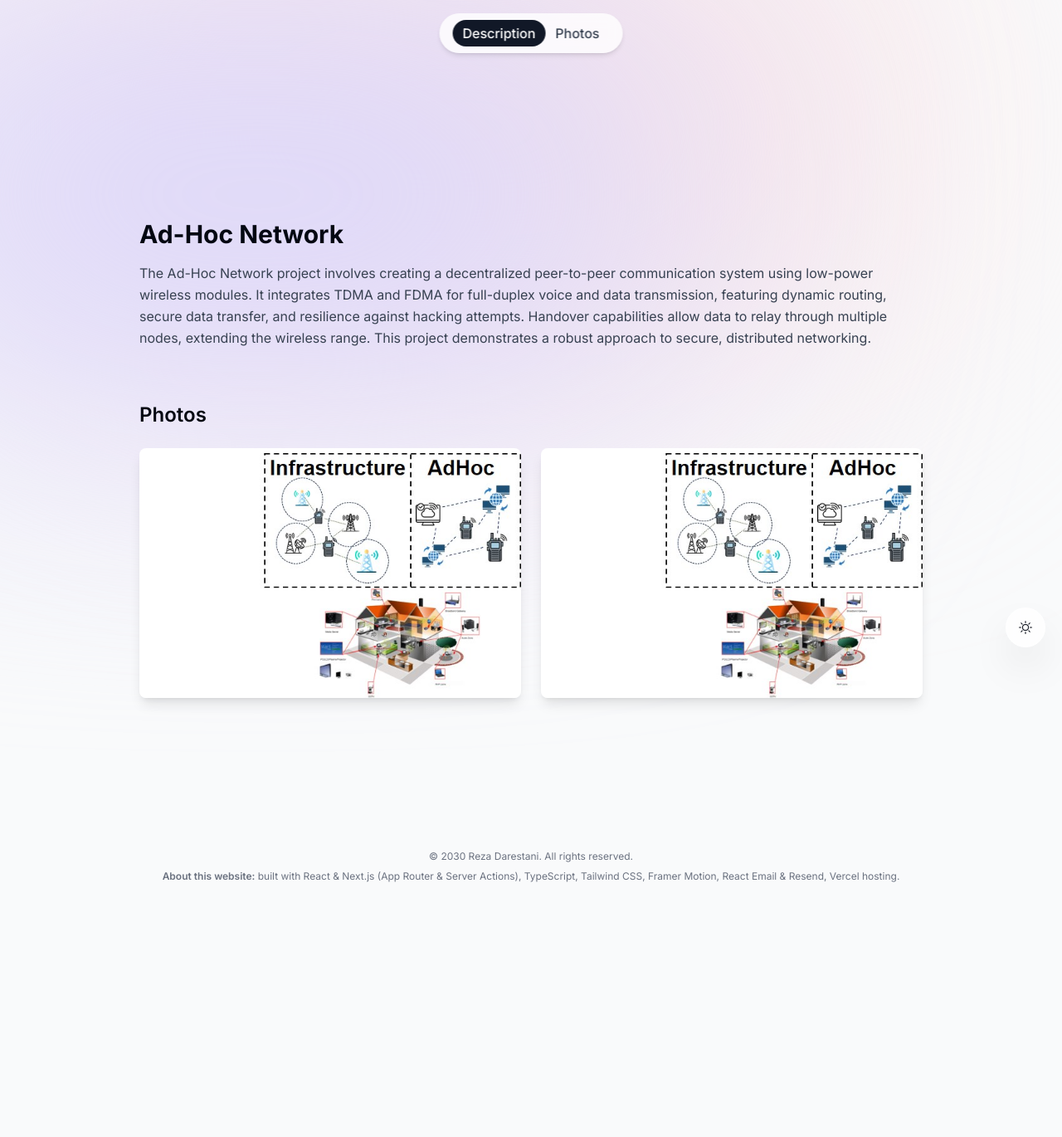
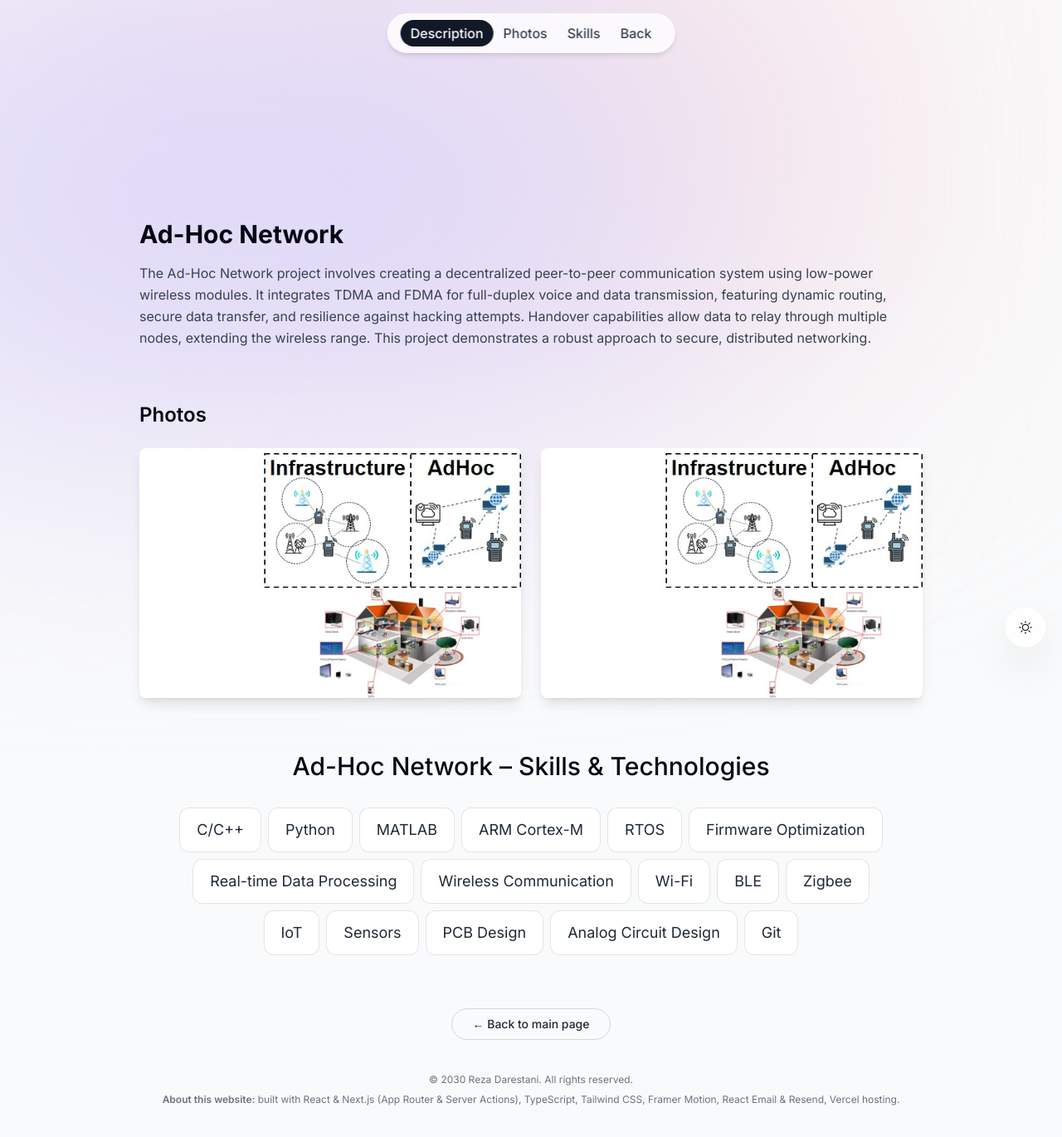
Before and after one commit to mrdarestani/PortfolioVercel, a Next.js app: page /projects/ad-hoc-network in a window 1280 px wide. Shown: the top 1370 px of the page at 83% size. Before the commit the page ends 1104 px from the top, so only its background shows below. Built offline with nearby package versions, Linux system fonts and the light colour scheme.

Commit message:
- Fix Image quality issue - Add Back button and skills in adhoc page - Add Back and skills in mini navi of the Ad-Hoc page

```diff
--- a/app/projects/ad-hoc-network/page.tsx
+++ b/app/projects/ad-hoc-network/page.tsx
@@ -10,10 +10,14 @@
 // }
 import React from "react";
 import Image from "next/image";
+import Link from "next/link";
+import ProjectSkills from "@/components/project-skills";
+import { adHocSkillsData } from "@/lib/project-skills";
 
 // Import your project images here
 import adHocImg1 from "@/public/projects/ad-hoc-1.JPG";
 import adHocImg2 from "@/public/projects/ad-hoc-2.JPG";
+
 
 export default function AdHocNetworkPage() {
   return (
@@ -53,6 +57,26 @@ export default function AdHocNetworkPage() {
           </div>
         </div>
       </section>
+
+      {/* Skills Section */}
+      <ProjectSkills
+        title="Ad-Hoc Network – Skills & Technologies"
+        skills={adHocSkillsData}
+      />
+
+      {/* Back button */}
+      <section id="back" className="scroll-mt-28 flex justify-center">
+        <Link
+          href="/"
+          className="inline-flex items-center gap-2 rounded-full border border-gray-300 px-6 py-2 text-sm font-medium
+                    text-gray-800 transition hover:bg-gray-100
+                    dark:border-gray-700 dark:text-gray-200 dark:hover:bg-gray-800"
+        >
+          ← Back to main page
+        </Link>
+      </section>
+
+
     </div>
   );
 }
--- a/app/projects/layout.tsx
+++ b/app/projects/layout.tsx
@@ -37,41 +37,36 @@
 "use client";
 
 import React from "react";
-import { motion } from "framer-motion";
 import clsx from "clsx";
 
 export default function ProjectsLayout({ children }: { children: React.ReactNode }) {
   const links = [
     { name: "Description", hash: "#description" },
     { name: "Photos", hash: "#photos" },
+    { name: "Skills", hash: "#skills" },
+    { name: "Back", hash: "#back" },
   ];
 
   const [activeSection, setActiveSection] = React.useState("Description");
 
-  const handleClick = (name: string) => {
+  const handleClick = (hash: string, name: string) => {
     setActiveSection(name);
-    const el = document.querySelector(name === "Description" ? "#description" : "#photos");
+    const el = document.querySelector(hash);
     if (el) {
       el.scrollIntoView({ behavior: "smooth" });
     }
   };
 
   return (
-    //<div className="min-h-screen bg-white dark:bg-gray-950">
-    //  <div className="relative min-h-screen bg-gray-50 text-gray-950 dark:bg-gray-900 dark:text-gray-50 dark:text-opacity-90 overflow-hidden">
-    //   {/* Background gradient blobs (same as main layout) */}
-    //   <div className="bg-[#fbe2e3] absolute top-[-6rem] -z-10 right-[11rem] h-[30rem] w-[30rem] rounded-full blur-[10rem] sm:w-[68.75rem] dark:bg-[#946263]" />
-    //   <div className="bg-[#dbd7fb] absolute top-[-1rem] -z-10 left-[-35rem] h-[30rem] w-[50rem] rounded-full blur-[10rem] sm:w-[68.75rem] md:left-[-33rem] lg:left-[-28rem] xl:left-[-15rem] 2xl:left-[-5rem] dark:bg-[#676394]" />
-    //   {/* Mini header navigation */}
-    //   <nav className="fixed top-4 left-1/2 z-50 flex -translate-x-1/2 rounded-full bg-white bg-opacity-80 px-4 py-2 shadow-md dark:bg-gray-950 dark:bg-opacity-90">
-      // ✅ transparent background — allows gradient from main layout to show through
     <div className="relative min-h-screen bg-transparent text-gray-950 dark:text-gray-50 dark:text-opacity-90 overflow-hidden">
       {/* Fixed mini header navigation */}
-      <nav className="fixed top-4 left-1/2 z-50 flex -translate-x-1/2 rounded-full bg-white/80 px-4 py-2 shadow-md dark:bg-gray-950/90 backdrop-blur">
+      <nav className="fixed top-4 left-1/2 z-50 flex -translate-x-1/2 rounded-full
+                      bg-white/80 px-4 py-2 shadow-md backdrop-blur
+                      dark:bg-gray-950/90">
         {links.map((link) => (
           <button
             key={link.name}
-            onClick={() => handleClick(link.name)}
+            onClick={() => handleClick(link.hash, link.name)}
             className={clsx(
               "px-3 py-1 rounded-full font-medium transition-colors",
               activeSection === link.name
--- /dev/null
+++ b/components/project-skills.tsx
@@ -0,0 +1,49 @@
+"use client";
+
+import React from "react";
+import SectionHeading from "./section-heading";
+import { motion } from "framer-motion";
+
+const fadeInAnimationVariants = {
+  initial: { opacity: 0, y: 100 },
+  animate: (index: number) => ({
+    opacity: 1,
+    y: 0,
+    transition: { delay: 0.05 * index },
+  }),
+};
+
+type ProjectSkillsProps = {
+  title?: string;
+  skills: readonly string[];
+};
+
+export default function ProjectSkills({
+  title = "Skills Used",
+  skills,
+}: ProjectSkillsProps) {
+  return (
+    <section
+      id="skills"
+      className="scroll-mt-28 mb-28 max-w-[53rem] mx-auto text-center sm:mb-40"
+    >
+      <SectionHeading>{title}</SectionHeading>
+
+      <ul className="flex flex-wrap justify-center gap-2 text-lg text-gray-800 dark:text-gray-200">
+        {skills.map((skill, index) => (
+          <motion.li
+            key={index}
+            className="bg-white borderBlack rounded-xl px-5 py-3 dark:bg-white/10 dark:text-white/80"
+            variants={fadeInAnimationVariants}
+            initial="initial"
+            whileInView="animate"
+            viewport={{ once: true }}
+            custom={index}
+          >
+            {skill}
+          </motion.li>
+        ))}
+      </ul>
+    </section>
+  );
+}
--- /dev/null
+++ b/lib/project-skills.ts
@@ -0,0 +1,18 @@
+export const adHocSkillsData = [
+  "C/C++",
+  "Python",
+  "MATLAB",
+  "ARM Cortex-M",
+  "RTOS",
+  "Firmware Optimization",
+  "Real-time Data Processing",
+  "Wireless Communication",
+  "Wi-Fi",
+  "BLE",
+  "Zigbee",
+  "IoT",
+  "Sensors",
+  "PCB Design",
+  "Analog Circuit Design",
+  "Git",
+] as const;
--- a/next.config.js
+++ b/next.config.js
@@ -1,6 +1,7 @@
 /** @type {import('next').NextConfig} */
 const nextConfig = {
   images: {
+    qualities: [50, 60, 70, 75, 80, 90, 95, 100],
     remotePatterns: [
       {
         protocol: "https",
```
Also changed, not shown: 1 other file (tests, documents, lock files or other folders).
